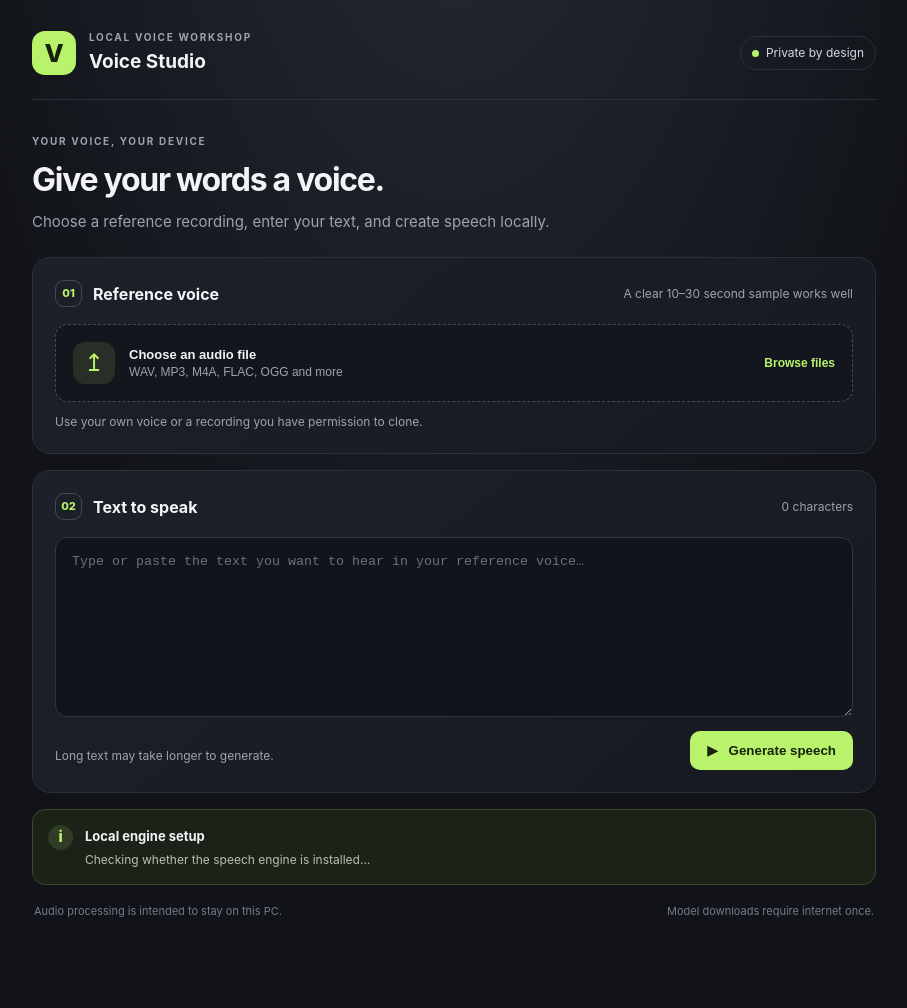
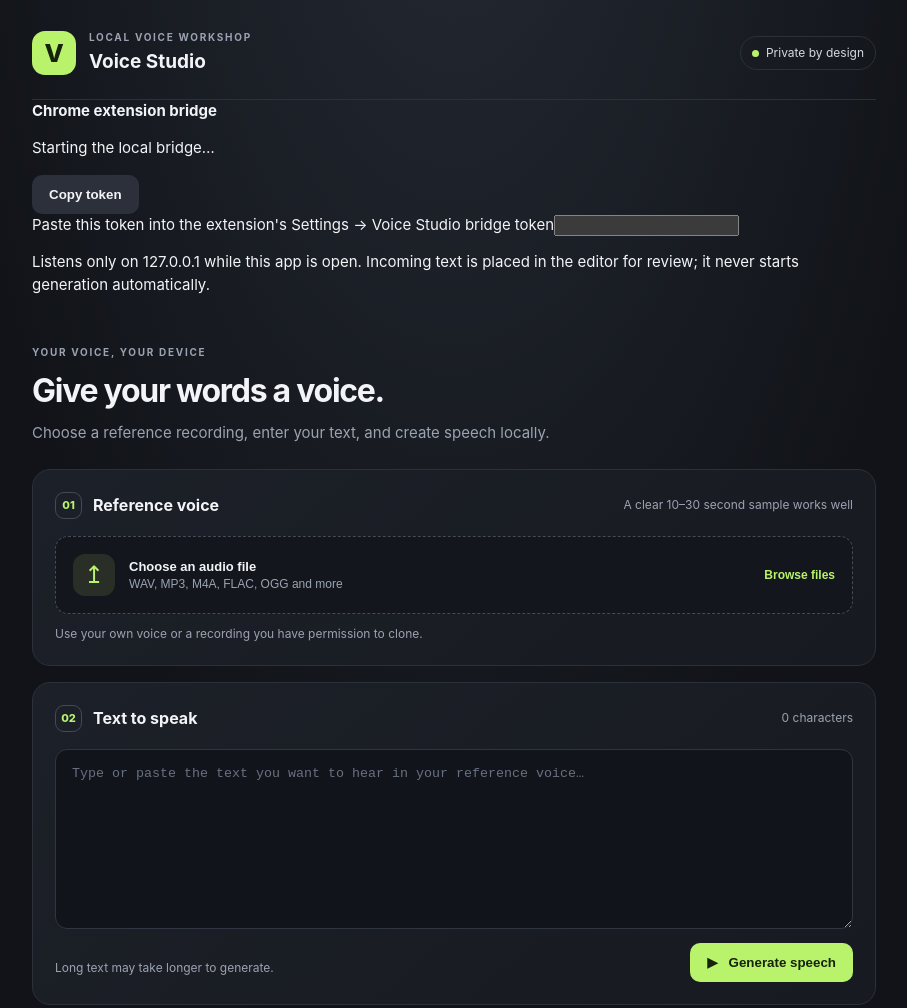
Before and after one commit to nezoko45-dev/voice-cloning, a browser extension: page desktop-app/src/index.html in a window 1280 px wide. Shown: the top 1008 px of the page, without its empty margins (186-1093 px from the left). Before the commit the page ends 941 px from the top, so only its background shows below. Drawn offline with Linux system fonts and the light colour scheme.

Commit message:
Add extension bridge status and token panel

```diff
--- a/desktop-app/src/index.html
+++ b/desktop-app/src/index.html
@@ -4,6 +4,7 @@
 <title>Voice Studio</title><link rel="stylesheet" href="styles.css"></head>
 <body><main class="shell">
 <header class="topbar"><div class="brand-mark">V</div><div><p class="eyebrow">LOCAL VOICE WORKSHOP</p><h1>Voice Studio</h1></div><div class="privacy"><span class="dot"></span>Private by design</div></header>
+<section class="bridge-panel"><div class="bridge-heading"><div><span class="bridge-dot"></span><div><strong>Chrome extension bridge</strong><p id="bridgeStatus">Starting the local bridge…</p></div></div><button id="copyBridgeToken" class="secondary" type="button">Copy token</button></div><label for="bridgeToken">Paste this token into the extension's Settings → Voice Studio bridge token</label><input id="bridgeToken" type="password" readonly autocomplete="off" spellcheck="false"><p class="bridge-footnote">Listens only on 127.0.0.1 while this app is open. Incoming text is placed in the editor for review; it never starts generation automatically.</p></section>
 <section class="intro"><p class="eyebrow">YOUR VOICE, YOUR DEVICE</p><h2>Give your words a voice.</h2><p>Choose a reference recording, enter your text, and create speech locally.</p></section>
 <section class="panel"><div class="section-heading"><div><span class="step">01</span><h3>Reference voice</h3></div><span class="subtle">A clear 10–30 second sample works well</span></div>
 <button id="chooseVoice" class="upload-zone" type="button"><span class="upload-icon">↥</span><span class="upload-copy"><strong id="voiceName">Choose an audio file</strong><small id="voiceMeta">WAV, MP3, M4A, FLAC, OGG and more</small></span><span class="browse">Browse files</span></button><p class="hint">Use your own voice or a recording you have permission to clone.</p></section>
```
